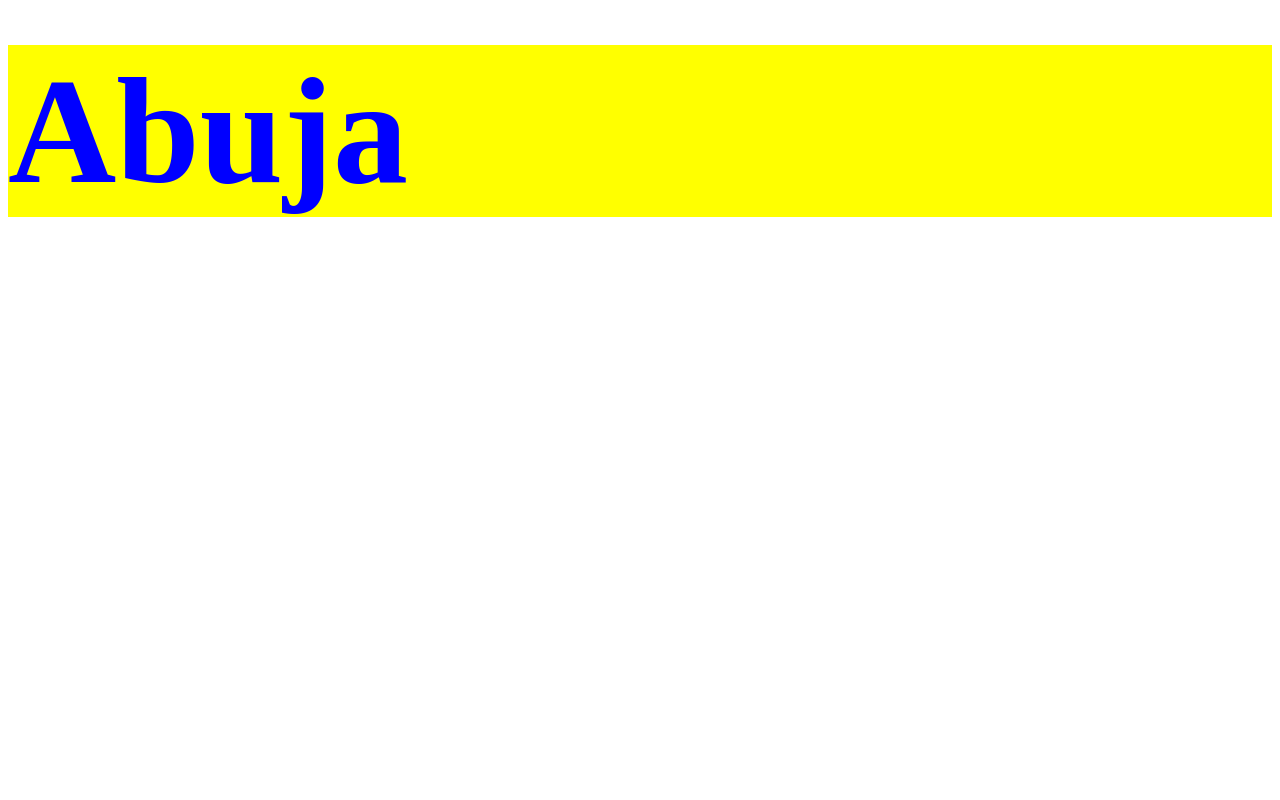
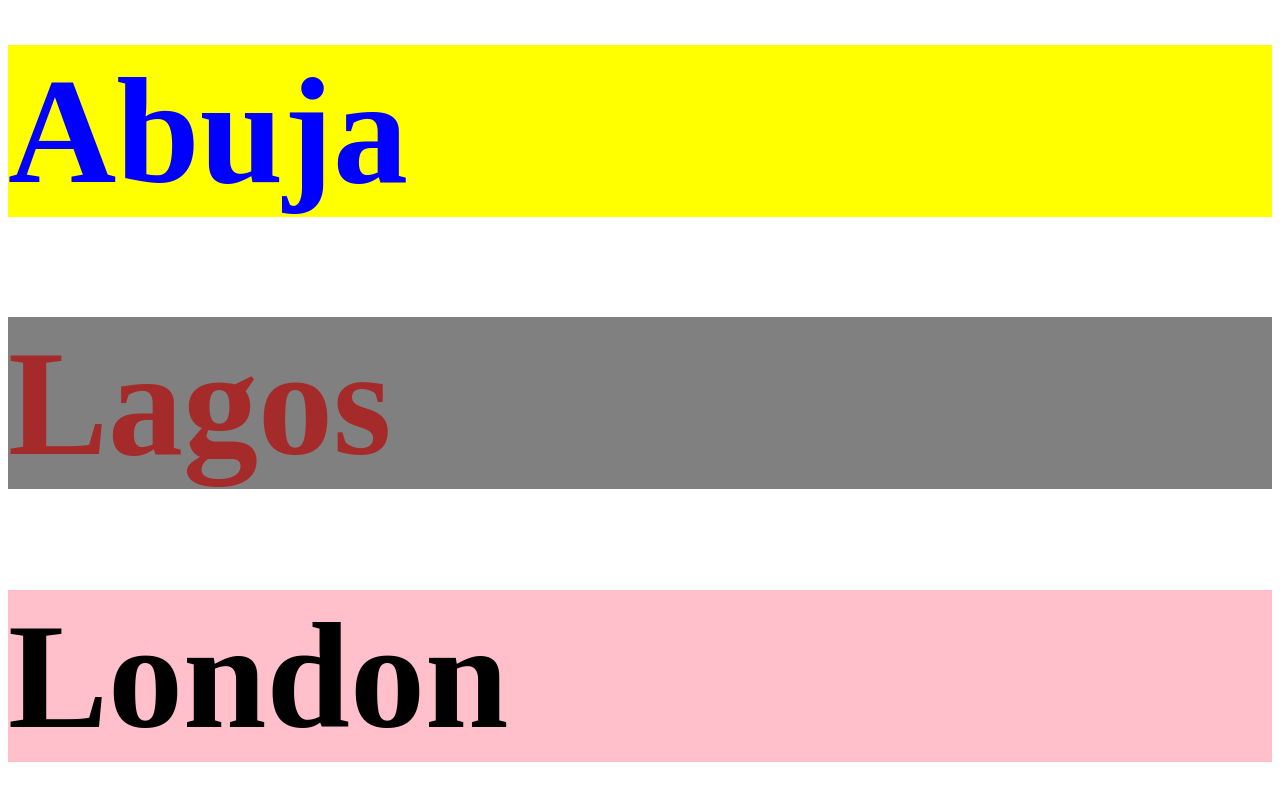
Before and after one commit to ucheblessed28/netisens-web-developm-ent-class-guide, a plain HTML site: page index.html in a window 1280 px wide. Shown: the part 568-1368 px from the top of the page. Before the commit the page ends 885 px from the top, so only its background shows below. Drawn offline with Linux system fonts and the light colour scheme.

Commit message:
added new cities

```diff
--- a/index.html
+++ b/index.html
@@ -11,5 +11,7 @@
     <img src="/ayetu_infographi.jpeg" alt="">
     <img src="/like_this.jpeg" alt="like image">
     <h1 style="color: blue; background-color: yellow; font-size: 150px;">Abuja</h1>
+    <h1 style="color: brown; background-color: gray; font-size: 150px;">Lagos</h1>
+    <h1 style="color: black; background-color: pink; font-size: 150px;">London</h1>
 </body>
 </html>
```
